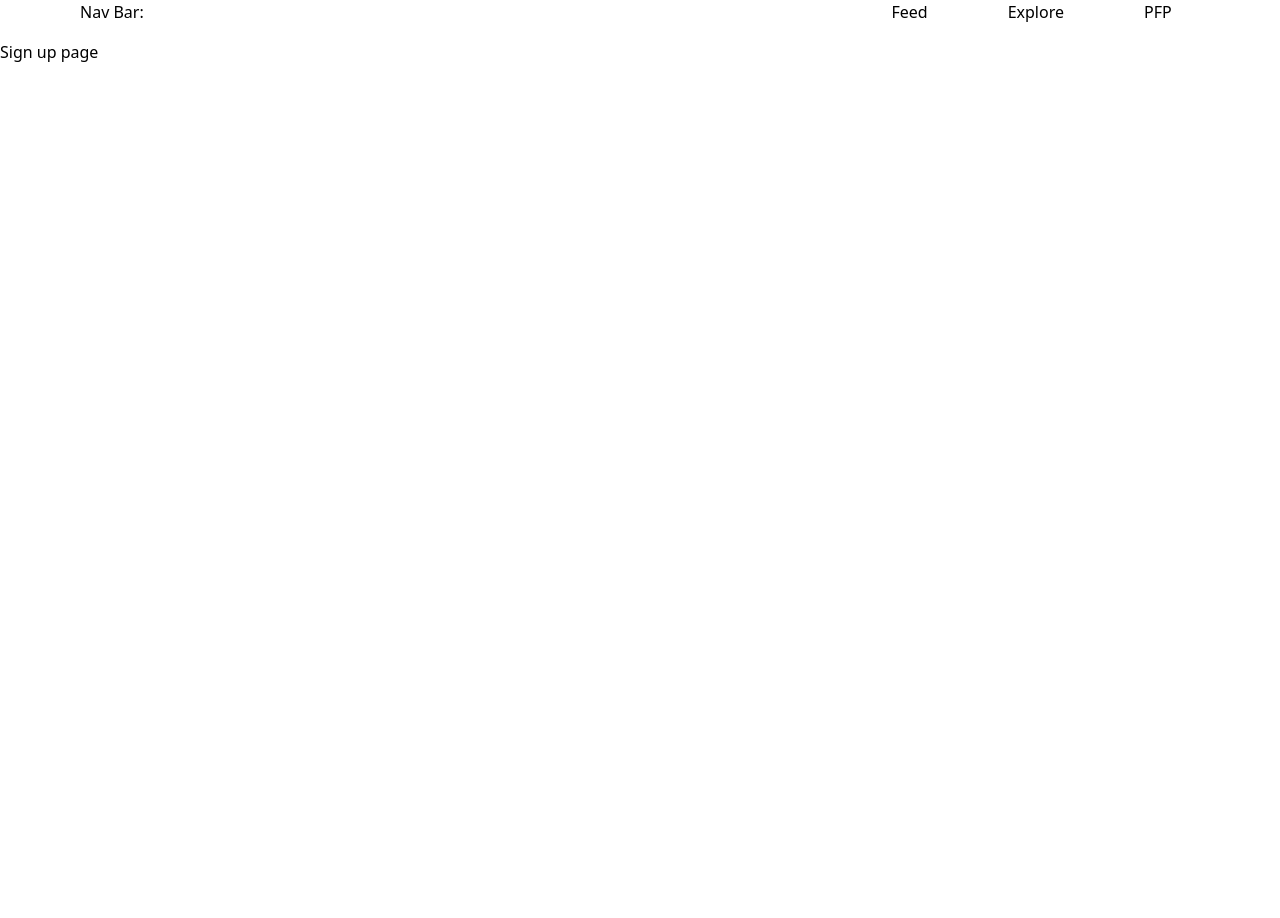
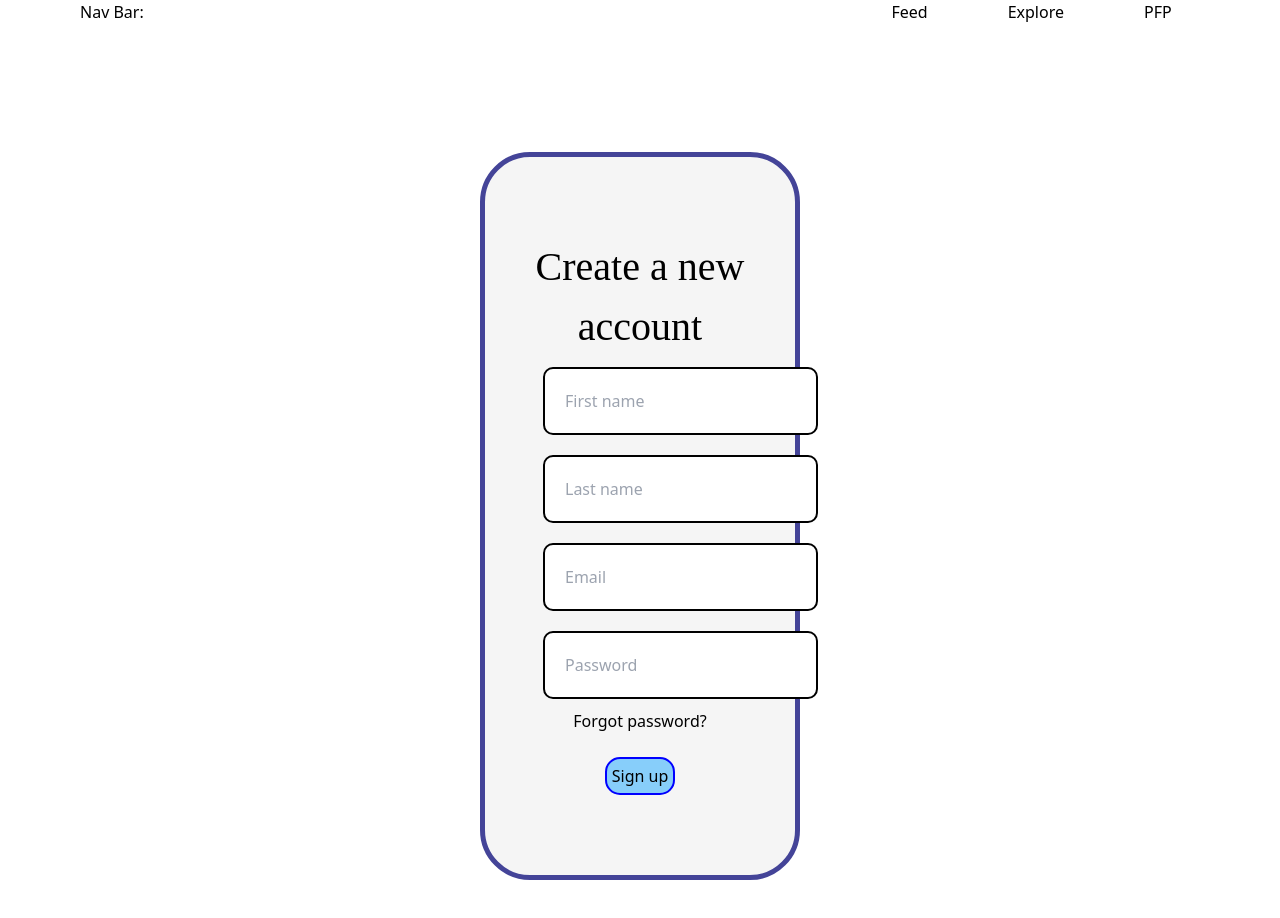
Before and after one commit to mgehrt1/stock-app, a Next.js app: page /sign-up in a window 1280 px wide. Shown: the top 918 px of the page. Before the commit the page ends 800 px from the top, so only its background shows below. Built offline with nearby package versions, Linux system fonts and the light colour scheme.

Commit message:
changes to sign up page

```diff
--- a/app/globals.css
+++ b/app/globals.css
@@ -9,3 +9,32 @@
       text-decoration: none;
       font-size: 12px;
 }
+
+.sign-up-page {
+      text-align: center;
+      padding: 5rem 3rem 5rem 3rem;
+      border: solid rgb(68, 68, 152) 5px;
+      margin: 8rem 30rem 20rem 30rem;
+      border-radius: 50px;
+      background-color: whitesmoke;
+}
+
+.sign-up-text {
+      color:black;
+      font-family:'Times New Roman', Times, serif;
+      font-size: 40px;
+}
+
+.input {
+      border: solid black 2px;
+      border-radius: 10px;
+      padding: 20px 20px 20px 20px;
+      margin: 10px 10px 10px 10px;
+}
+
+.sign-up-btn {
+      border: solid blue 2px;
+      border-radius: 15px;
+      padding: 5px 5px 5px 5px;
+      background-color: lightskyblue;
+}
--- a/app/layout.jsx
+++ b/app/layout.jsx
@@ -1,5 +1,5 @@
-import './globals.css'
-import Nav from "../components/Nav"
+import 'app/globals.css';
+import Nav from "../components/Nav";
 
 export const metadata = {
     title: 'Create Next App',
--- a/app/sign-up/page.jsx
+++ b/app/sign-up/page.jsx
@@ -1,3 +1,20 @@
+import 'app/globals.css';
+
 export default function SignUp() {
-    return <h1>Sign up page</h1>
+    return (
+
+        <div className='sign-up-page'>
+            <h1 className='sign-up-text'>Create a new account</h1>
+            <input className='input' type="text" placeholder='First name'></input>
+            <input className='input' type="text" placeholder='Last name'></input>
+            <input className='input' type="text" placeholder='Email'></input>
+            <br></br>
+
+            <input className='input' type='password' placeholder='Password'></input>
+            <br></br>
+            <h1 className=''>Forgot password?</h1>
+            <br></br>
+            <button className='sign-up-btn'><a href="C:/stock-app-1/app/home.jsx">Sign up</a></button>
+        </div>
+    );
 }
--- a/package.json
+++ b/package.json
@@ -11,10 +11,10 @@
   "dependencies": {
     "autoprefixer": "10.4.14",
     "dotenv": "^16.3.1",
-    "next": "13.4.9",
+    "next": "^13.4.9",
     "postcss": "8.4.25",
-    "react": "18.2.0",
-    "react-dom": "18.2.0",
+    "react": "^18.2.0",
+    "react-dom": "^18.2.0",
     "tailwindcss": "3.3.2"
   }
 }
```
Also changed, not shown: app/home.jsx (renamed from app/page.jsx), 1 other file (tests, documents, lock files or other folders).
